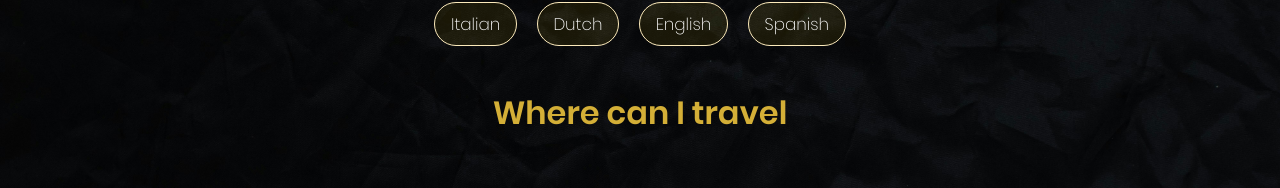
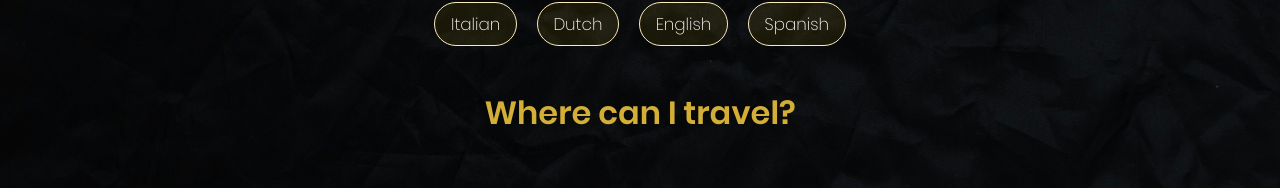
Before and after one commit to elianiubo/client, a React (Vite) app: page /about in a window 1280 px wide. Shown: the part 880-1068 px from the top of the page. Built offline with nearby package versions, Linux system fonts and the light colour scheme; no server answers.

Commit message:
Added question mark

```diff
--- a/src/pages/About.jsx
+++ b/src/pages/About.jsx
@@ -42,7 +42,7 @@ export default function About() {
             </ul>
         </div>
         <div className="second-content">
-          <h2 className="about-second-title">Where can I travel</h2>
+          <h2 className="about-second-title">Where can I travel?</h2>
           <div className="image-container">
             {varUrl && (
               <img src={varUrl} alt='FROM DB' />
```
